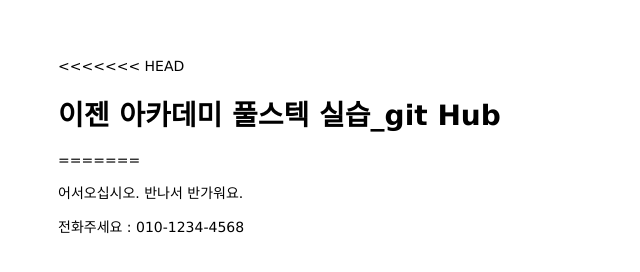
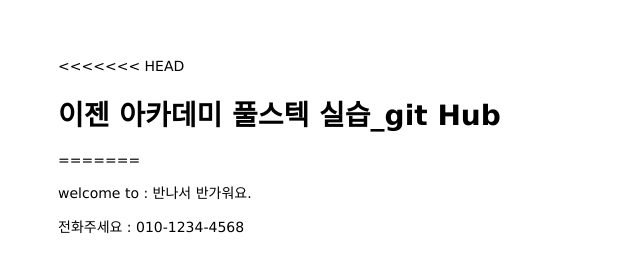
Before and after one commit to MrGomGit/mastering-git-github, a website: page public/index.html in a window 1280 px wide. Shown: the full height of the page, 0-640 px from the left. Drawn offline with Linux system fonts and the light colour scheme.

Commit message:
change body

```diff
--- a/public/index.html
+++ b/public/index.html
@@ -9,7 +9,7 @@
 <<<<<<< HEAD
   <h1>이젠 아카데미 풀스텍 실습_git Hub </h1>
 =======
-  <p>어서오십시오. 반나서 반가워요.</p>
+  <p>welcome to : 반나서 반가워요.</p>
 </body>
 
 <footer>
```
